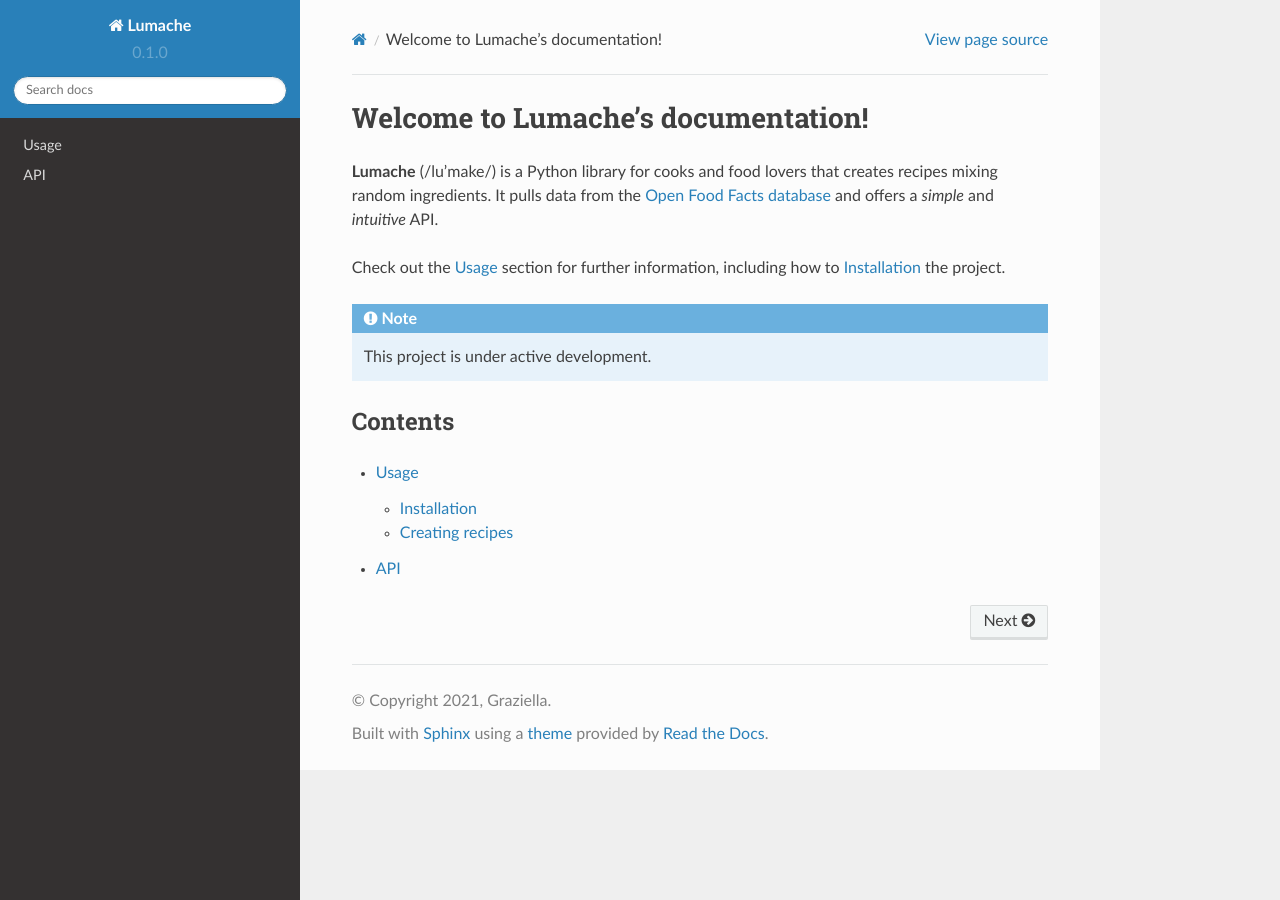
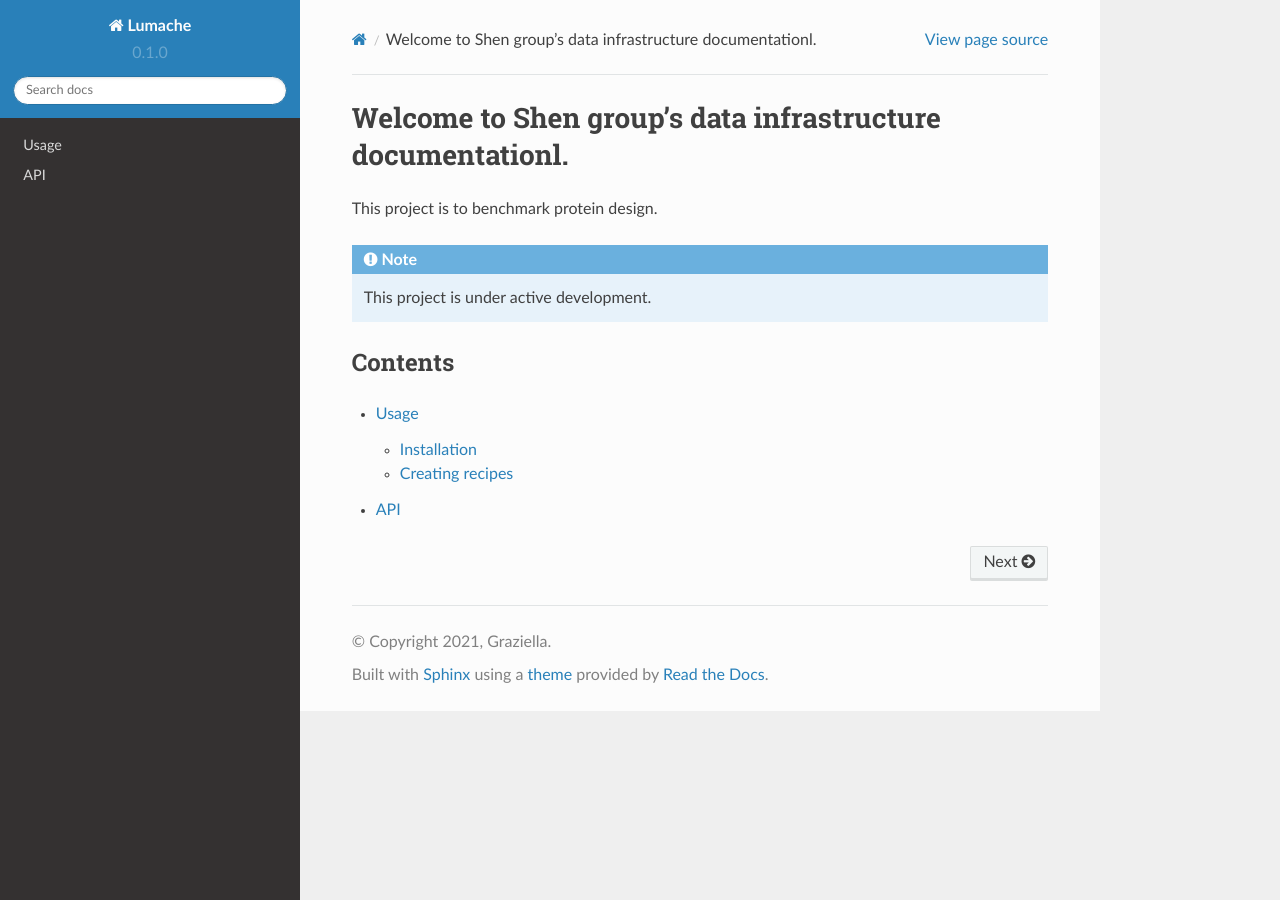
Before and after one commit to wuweitan/data-infrastructure, a Sphinx documentation site: the page built from docs/source/index.rst, in a window 1280 px wide. Built offline with Sphinx 7.4.7 and the Read the Docs theme 2.0.0, drawn with Linux system fonts in a browser that asks for light colours.

Commit message:
Update index.rst

```diff
--- a/docs/source/index.rst
+++ b/docs/source/index.rst
@@ -1,13 +1,7 @@
-Welcome to Lumache's documentation!
+Welcome to Shen group's data infrastructure documentationl.
 ===================================
 
-**Lumache** (/lu'make/) is a Python library for cooks and food lovers
-that creates recipes mixing random ingredients.
-It pulls data from the `Open Food Facts database <https://world.openfoodfacts.org/>`_
-and offers a *simple* and *intuitive* API.
-
-Check out the :doc:`usage` section for further information, including
-how to :ref:`installation` the project.
+This project is to benchmark protein design.
 
 .. note::
 
```
